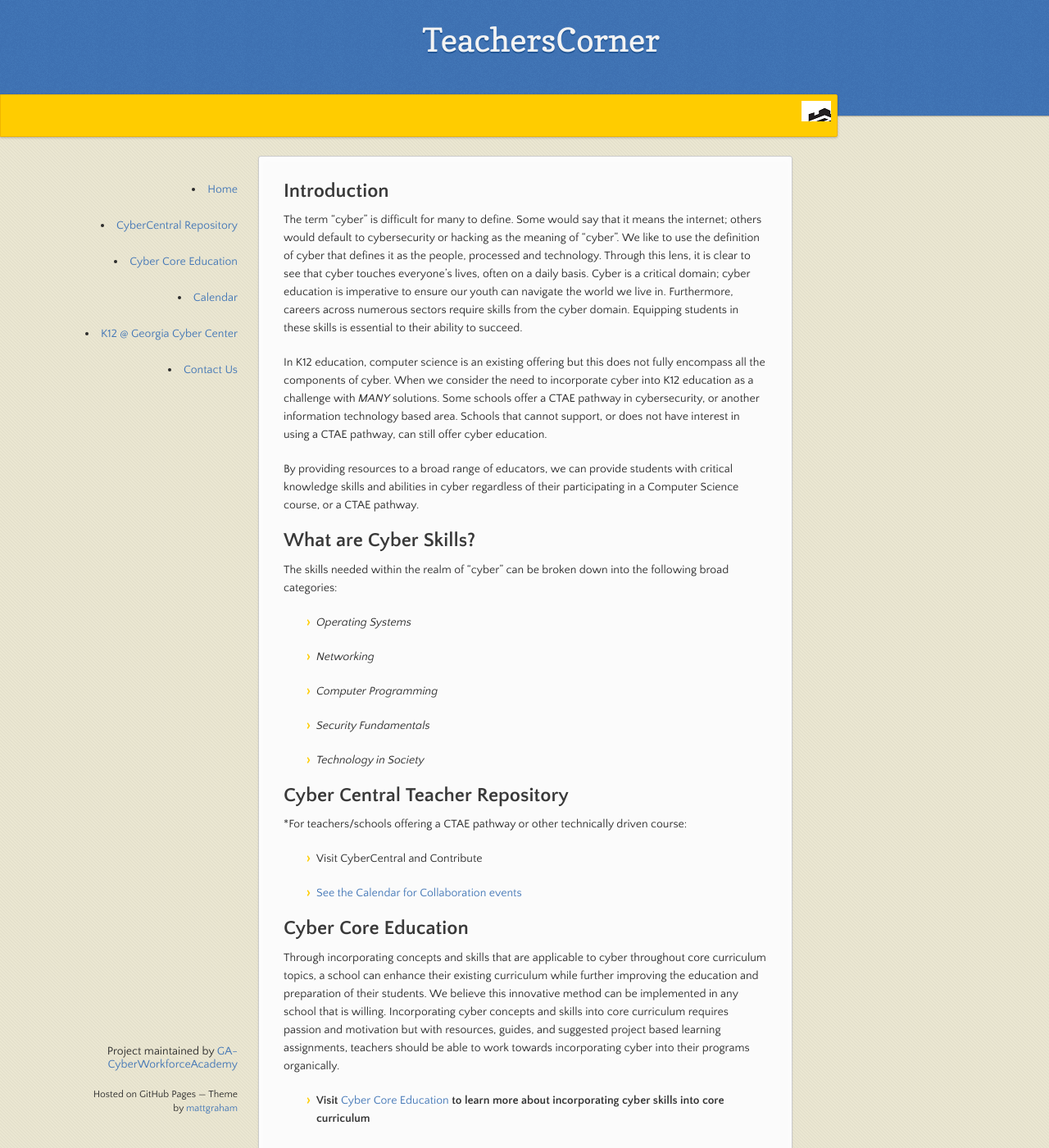
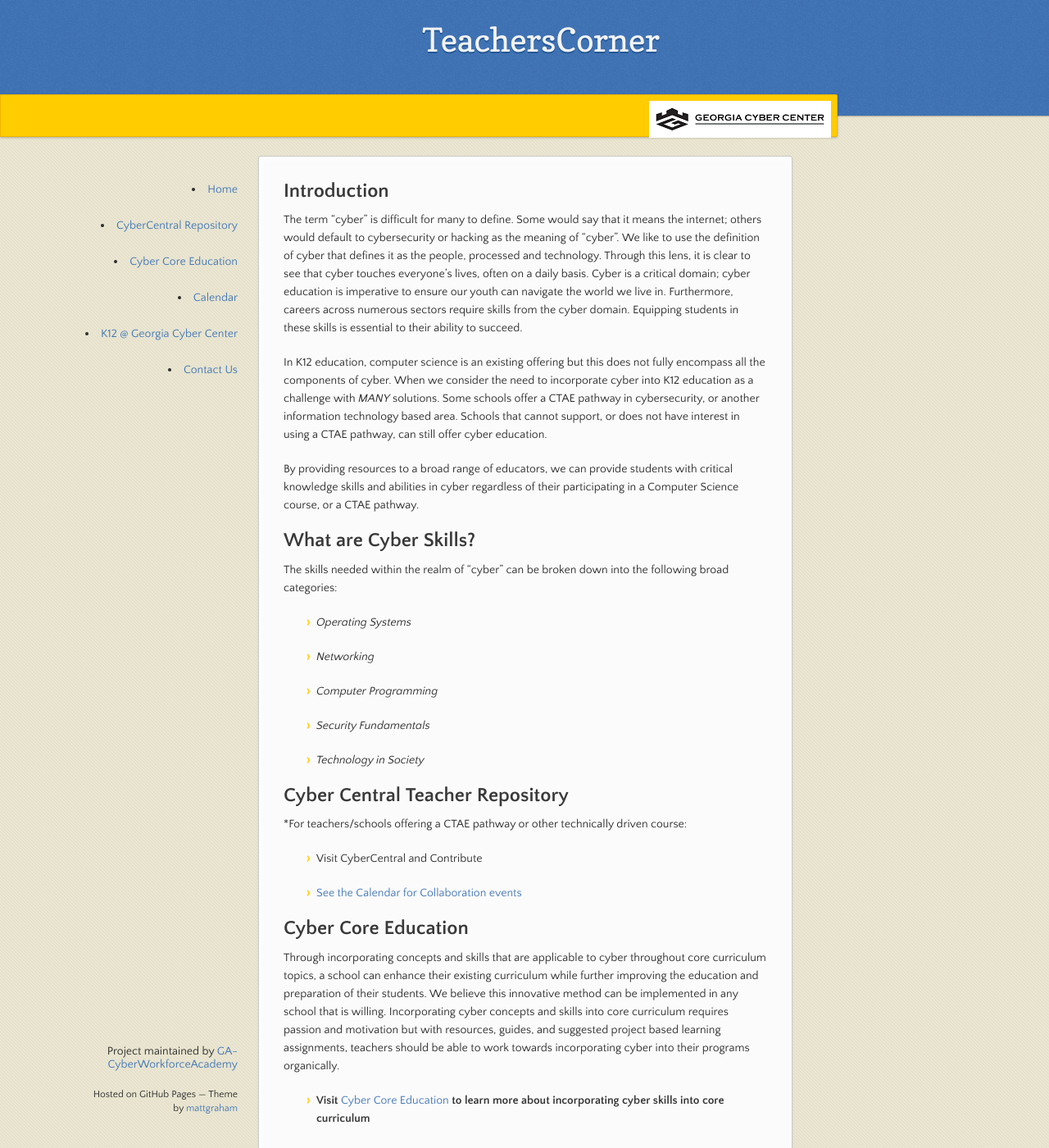
Before and after one commit to GA-CyberWorkforceAcademy/TeachersCorner, a Jekyll site: the page built from index.md, in a window 1280 px wide and 1400 px high. Shown: the whole window at 82% size. Built offline with Jekyll 4.4.1, drawn with Linux system fonts in a browser that asks for light colours; our own code applies the rules of GitHub Pages for plain Markdown files; the repository's description, which GitHub fills in, is left out.

Commit message:
Update jekyll-theme-leap-day.scss

```diff
--- a/_sass/jekyll-theme-leap-day.scss
+++ b/_sass/jekyll-theme-leap-day.scss
@@ -261,8 +261,8 @@ header {
 
   #logo {
     position:absolute;
-    height: 25px;
-    width: 36px;
+    height: 45px;
+    width: 222px;
     right:7px;
     top:7px;
     display: block;
```
